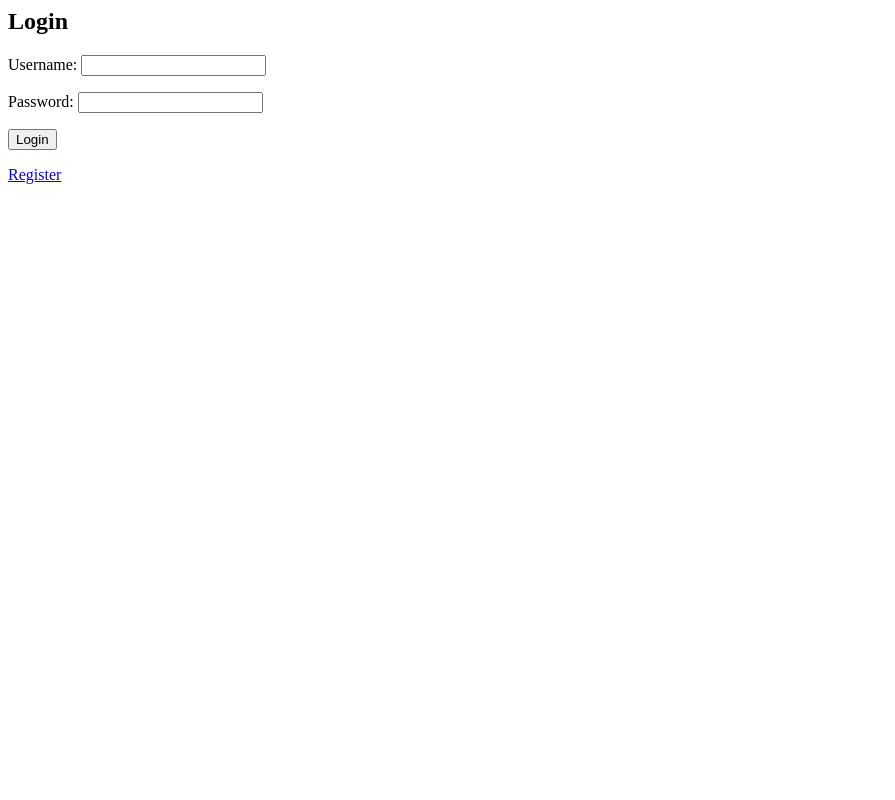
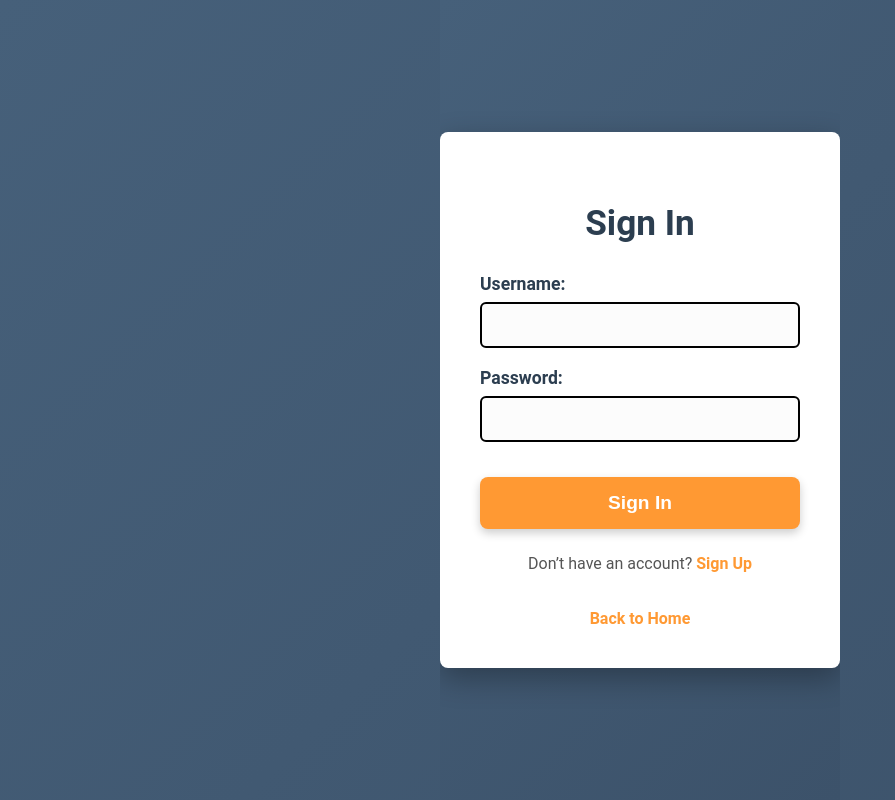
Before and after one commit to meleknurb/chess_coach, a Django app: page /users/login/ in a window 1280 px wide. Shown: the whole page, without its empty margins (0-895 px from the left). Run offline with Django 5.2, Linux system fonts and the light colour scheme.

Commit message:
Revamp login.html template with new auth layout, styled form, and improved UI

```diff
--- a/users/templates/login.html
+++ b/users/templates/login.html
@@ -1,7 +1,28 @@
-<h2>Login</h2>
-<form method="POST">
-    {% csrf_token %}
-    {{ form.as_p }}
-    <button type="submit">Login</button>
-</form>
-<a href="{% url 'users:register' %}">Register</a>
+{% load static %}
+
+{% block title %}{% endblock %}
+
+{% block extra_css %}
+<link rel="stylesheet" href="{% static 'css/auth.css' %}">
+{% endblock %}
+
+{% block content %}
+<div class="auth-page-wrapper">
+    <div class="auth-container">
+        <h2 class="form-title">Sign In</h2>
+        <form method="POST">
+            {% csrf_token %}
+            <div class="form-fields">
+                {{ form.as_p }}
+            </div>
+
+            <button type="submit" class="auth-button">Sign In</button>
+        </form>
+
+        <p class="auth-switch">Don’t have an account?
+            <a href="{% url 'users:register' %}" class="highlight-link">Sign Up</a>
+        </p>
+        <a href="{% url 'home' %}" class="back-to-home">Back to Home</a>
+    </div>
+</div>
+{% endblock %}
```
